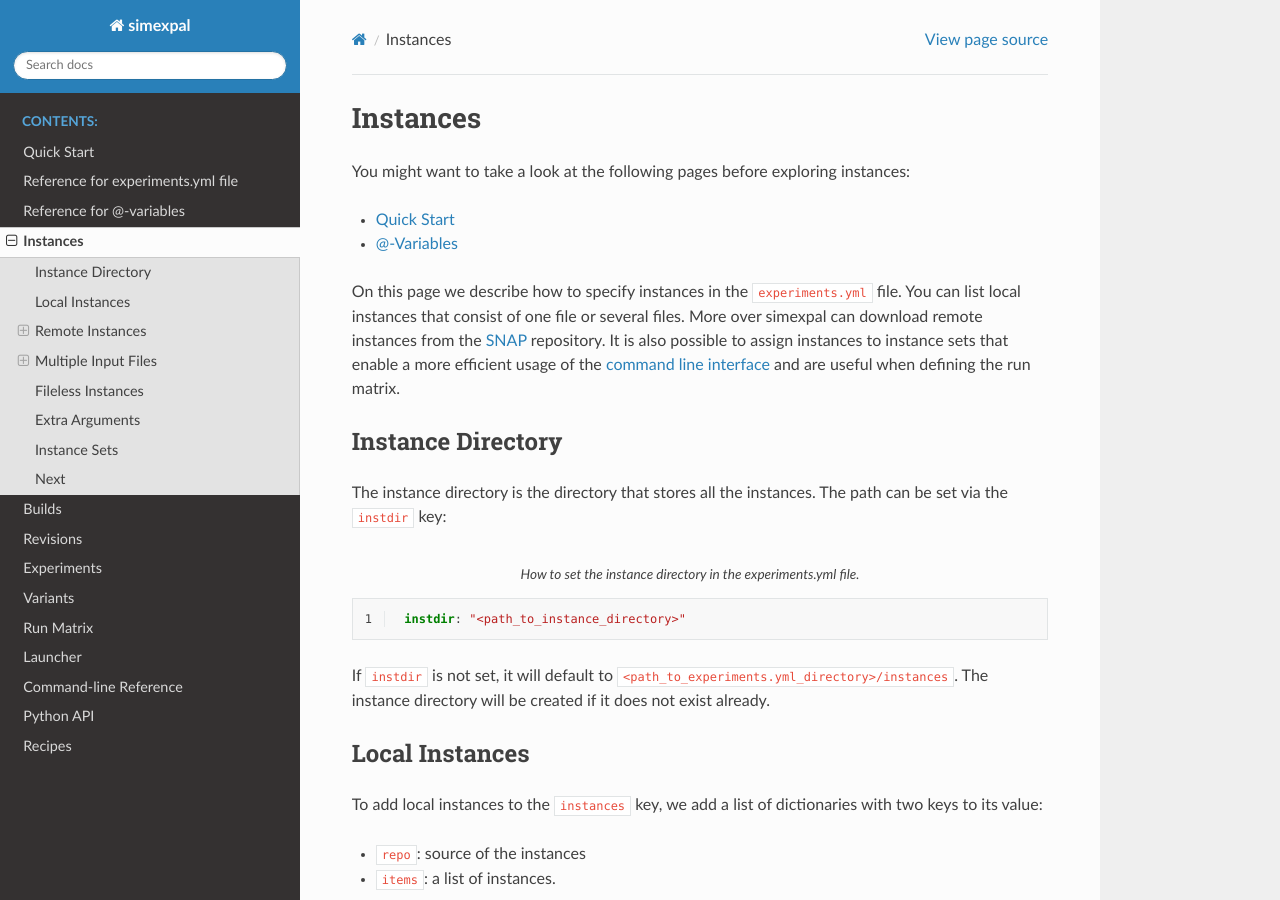
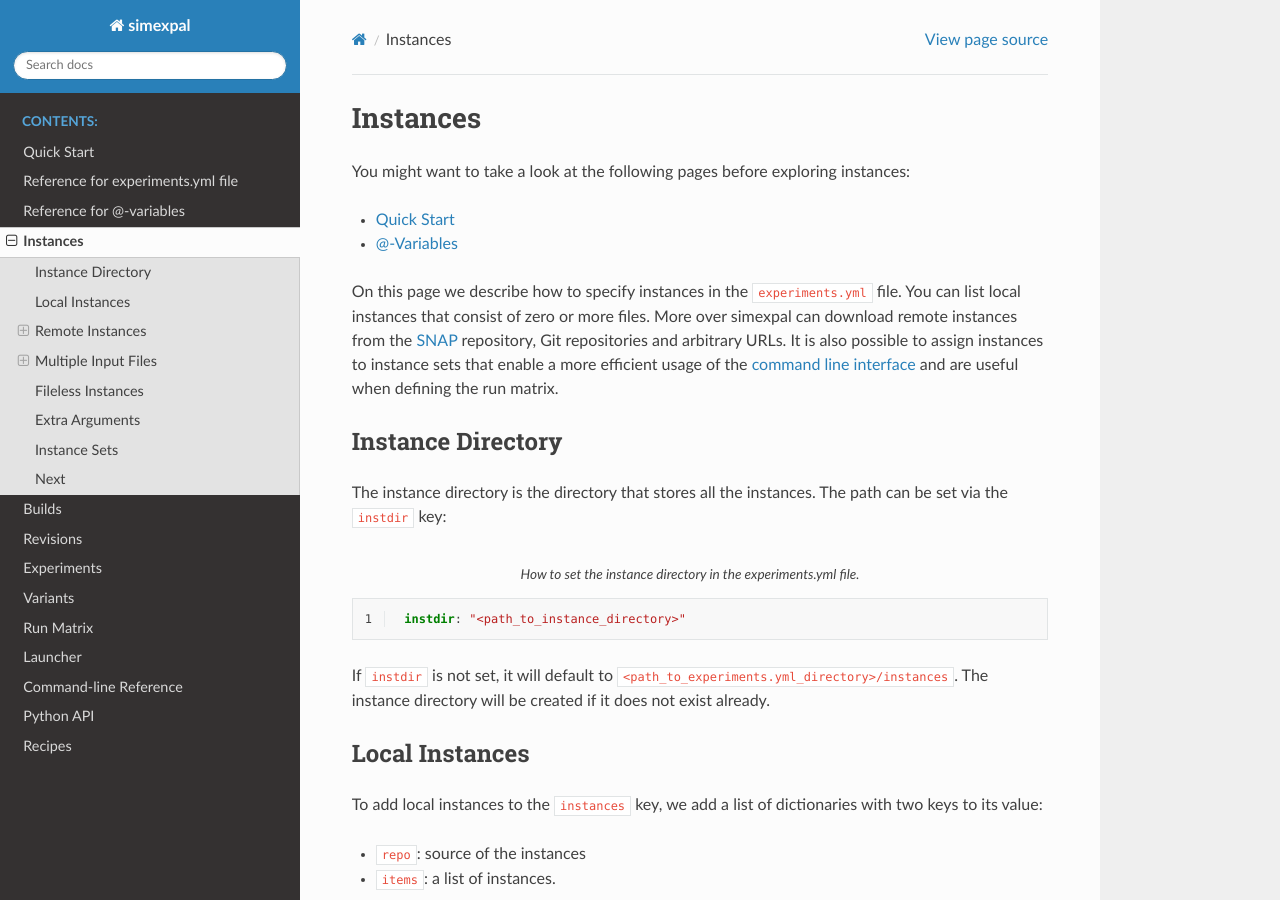
Before and after one commit to hu-macsy/simexpal, a Sphinx documentation site: the page built from docs/instances.rst, in a window 1280 px wide and 900 px high. Built offline with Sphinx 7.4.7 and the Read the Docs theme 2.0.0, drawn with Linux system fonts in a browser that asks for light colours.

Commit message:
docs/instances: Update introduction
Add fileless instances, download option of Git files and files from arbitrary URLs to the introduction.

```diff
--- a/docs/instances.rst
+++ b/docs/instances.rst
@@ -9,10 +9,11 @@ You might want to take a look at the following pages before exploring instances:
 - :ref:`AtVariables`
 
 On this page we describe how to specify instances in the ``experiments.yml`` file. You can
-list local instances that consist of one file or several files. More over simexpal can download
-remote instances from the `SNAP <https://snap.stanford.edu/data/>`_ repository. It is also possible
-to assign instances to instance sets that enable a more efficient usage of the
-:ref:`command line interface <CommandLineReference>` and are useful when defining the run matrix.
+list local instances that consist of zero or more files. More over simexpal can download
+remote instances from the `SNAP <https://snap.stanford.edu/data/>`_ repository, Git repositories
+and arbitrary URLs. It is also possible to assign instances to instance sets that enable a more
+efficient usage of the :ref:`command line interface <CommandLineReference>` and are useful when
+defining the run matrix.
 
 Instance Directory
 ------------------
```
